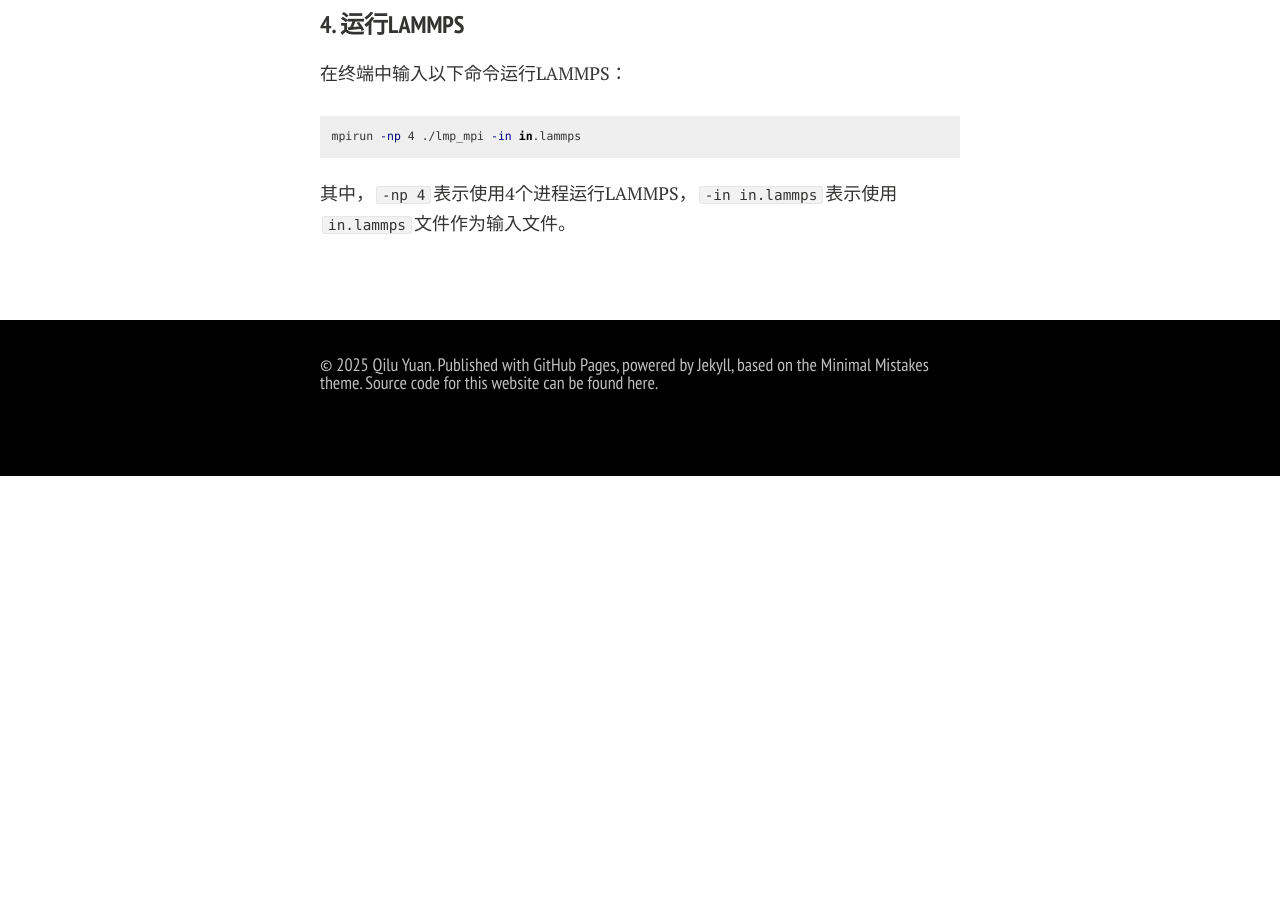
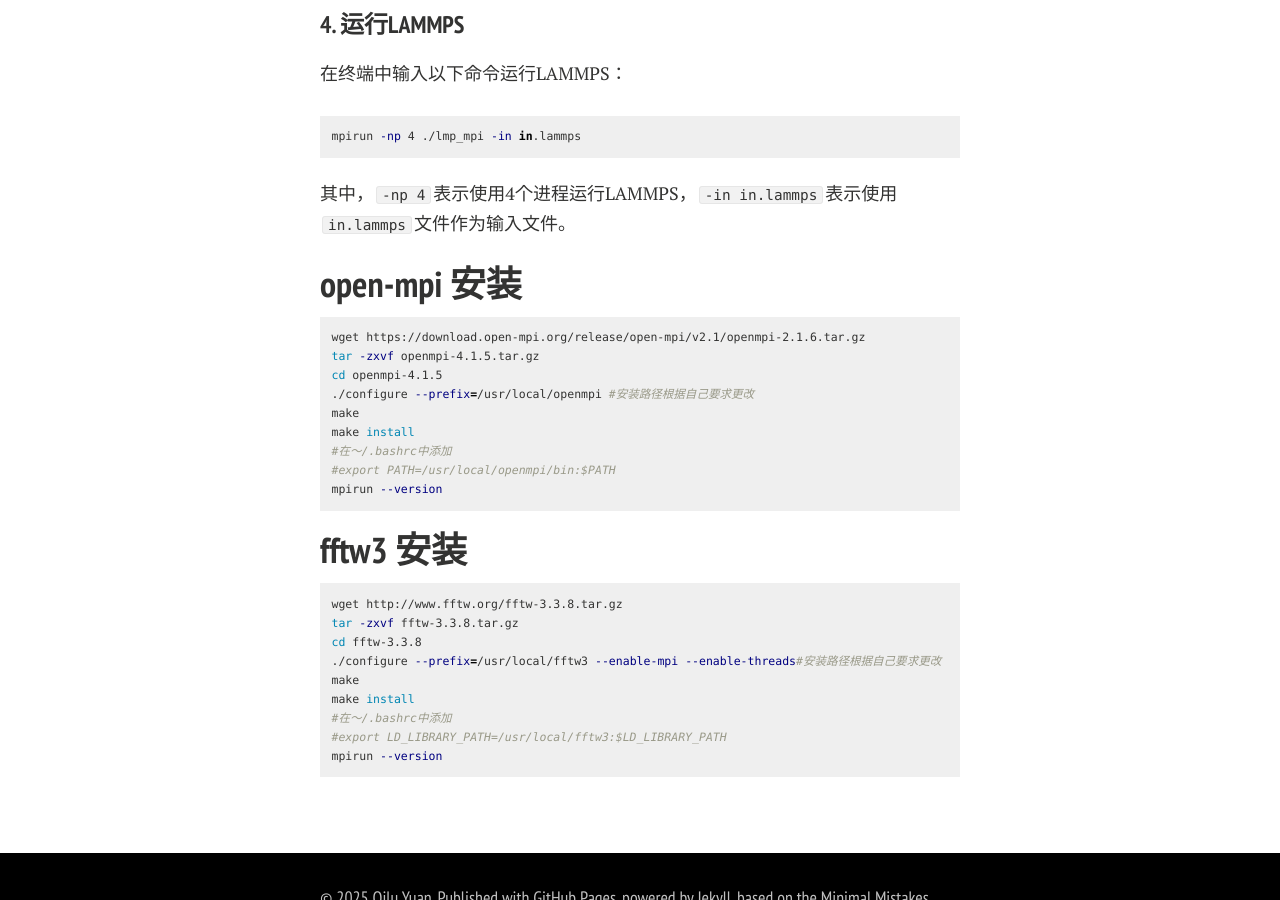
Before and after one commit to Qilu-Yuan/Qilu-Yuan.github.io, a Jekyll site: the page built from blogs/Install/LAMMPS.md, in a window 1280 px wide and 900 px high, scrolled down 1835 px. Built offline with Jekyll 4.4.1, drawn with Linux system fonts in a browser that asks for light colours; nearby versions of some CDN libraries; comment, search, counter and statistics services are not loaded; a style sheet for code colours, icons or effects is not loaded; before the commit the page ends 2311 px from its top, so only the background shows below that.

Commit message:
Update LAMMPS.md

````diff
--- a/blogs/Install/LAMMPS.md
+++ b/blogs/Install/LAMMPS.md
@@ -91,3 +91,32 @@ mpirun -np 4 ./lmp_mpi -in in.lammps
 ```
 
 其中，`-np 4`表示使用4个进程运行LAMMPS，`-in in.lammps`表示使用`in.lammps`文件作为输入文件。<br>
+
+
+## open-mpi 安装
+
+```bash
+wget https://download.open-mpi.org/release/open-mpi/v2.1/openmpi-2.1.6.tar.gz
+tar -zxvf openmpi-4.1.5.tar.gz
+cd openmpi-4.1.5
+./configure --prefix=/usr/local/openmpi #安装路径根据自己要求更改
+make
+make install
+#在～/.bashrc中添加
+#export PATH=/usr/local/openmpi/bin:$PATH
+mpirun --version
+```
+
+## fftw3 安装
+
+```bash
+wget http://www.fftw.org/fftw-3.3.8.tar.gz
+tar -zxvf fftw-3.3.8.tar.gz
+cd fftw-3.3.8
+./configure --prefix=/usr/local/fftw3 --enable-mpi --enable-threads#安装路径根据自己要求更改
+make
+make install
+#在～/.bashrc中添加
+#export LD_LIBRARY_PATH=/usr/local/fftw3:$LD_LIBRARY_PATH
+mpirun --version
+```
````
